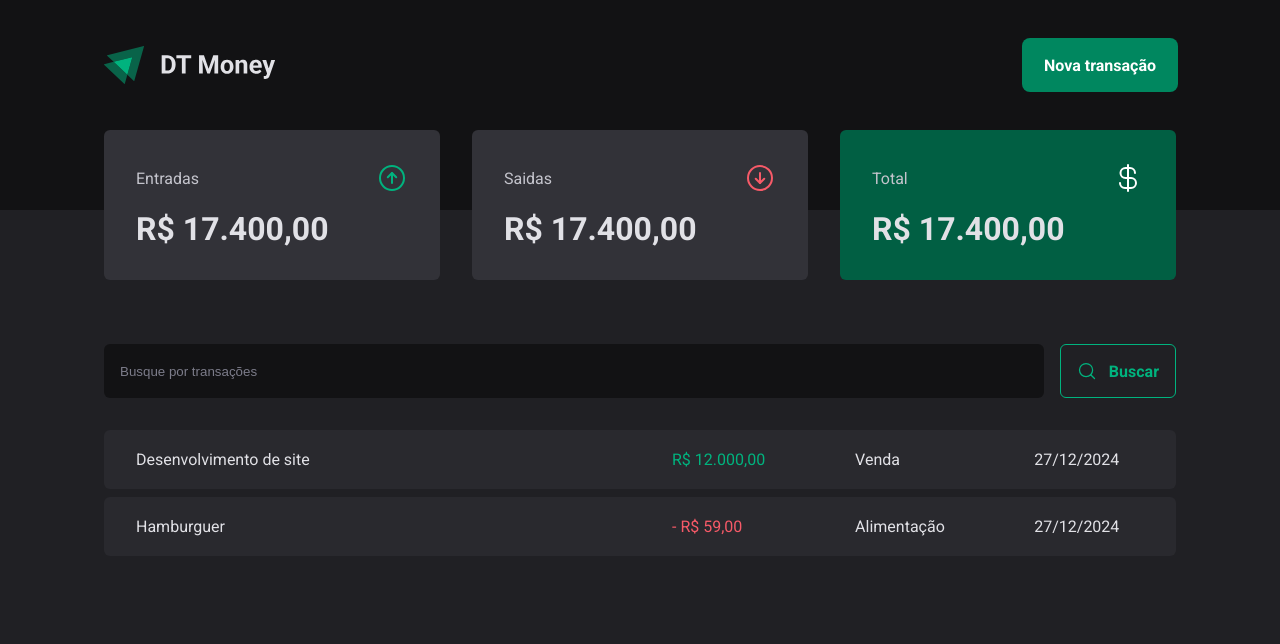
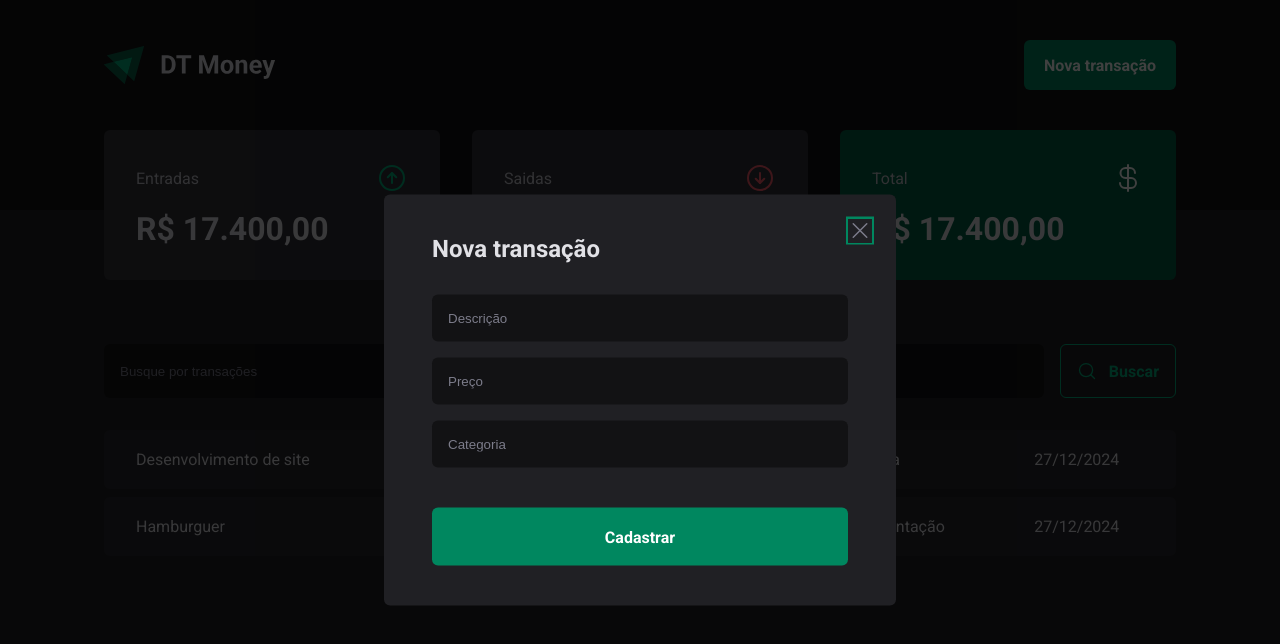
Before and after one commit to SamuelMorais030202/dt-money, a React (Vite) app: page / in a window 1280 px wide. Both pictures are taken after a click on the button "Nova transação". Shown: the top 644 px of the page. Built offline with nearby package versions, Linux system fonts and the light colour scheme.

Commit message:
feat: creating add transaction modal

```diff
--- a/package.json
+++ b/package.json
@@ -11,6 +11,7 @@
   },
   "dependencies": {
     "-": "^0.0.1",
+    "@radix-ui/react-dialog": "^1.1.4",
     "D": "^1.0.0",
     "phosphor-react": "^1.4.1",
     "react": "^18.3.1",
--- a/src/components/Header/index.tsx
+++ b/src/components/Header/index.tsx
@@ -1,13 +1,24 @@
 import { HeaderContainer, HeaderContent, NewTransactionButton } from "./styles";
+import * as Dialog from '@radix-ui/react-dialog';
 
 import logoImg from '../../assets/logo.svg';
+import { NewTransactionModal } from "../NewTransactionModal";
 
 export function Header() {
   return (
     <HeaderContainer>
       <HeaderContent>
         <img src={logoImg} alt="" />
-        <NewTransactionButton>Nova transação</NewTransactionButton>
+
+        <Dialog.Root>
+          <Dialog.Trigger asChild>
+            <NewTransactionButton>Nova transação</NewTransactionButton>
+          </Dialog.Trigger>
+
+          <NewTransactionModal />
+
+        </Dialog.Root>
+
       </HeaderContent>
     </HeaderContainer>
   )
--- /dev/null
+++ b/src/components/NewTransactionModal/index.tsx
@@ -0,0 +1,31 @@
+import * as Dialog from '@radix-ui/react-dialog';
+import { CloseButton, Content, Overlay } from './styles';
+import { X } from 'phosphor-react';
+
+export function NewTransactionModal() {
+  return (
+    <Dialog.Portal>
+      <Overlay />
+
+      <Content>
+        <Dialog.Title>Nova transação</Dialog.Title>
+
+        <CloseButton>
+          <X size={24} />
+        </CloseButton>
+
+        <form>
+          <input type="text" placeholder="Descrição" required />
+          <input type="number" placeholder="Preço" required />
+          <input type="text" placeholder="Categoria" required />
+
+          <button type="submit">
+            Cadastrar
+          </button>
+
+        </form>
+
+      </Content>
+    </Dialog.Portal>
+  )
+}
--- /dev/null
+++ b/src/components/NewTransactionModal/styles.ts
@@ -0,0 +1,71 @@
+import styled from "styled-components";
+import * as Dialog from '@radix-ui/react-dialog';
+
+export const Overlay = styled(Dialog.Overlay)`
+  position: fixed;
+  width: 100vw;
+  height: 100vh;
+  inset: 0;
+  background: rgba(0, 0, 0, 0.75);
+`;
+
+export const Content = styled(Dialog.Content)`
+  min-width: 32rem;
+  border-radius: 6px;
+  padding: 2.5rem 3rem;
+  background: ${props => props.theme['gray-800']};
+
+  position: fixed;
+  top: 50%;
+  left: 50%;
+  transform: translate(-50%, -50%);
+
+  form {
+    margin-top: 2rem;
+
+    display: flex;
+    flex-direction: column;
+    gap: 1rem;
+
+    input {
+      border-radius: 6px;
+      border: 0;
+      background: ${props => props.theme['gray-900']};
+      color: ${props => props.theme['gray-300']};
+      padding: 1rem;
+
+      &::placeholder {
+        color: ${props => props.theme['gray-500']};
+      }
+    }
+
+    button[type="submit"] {
+      height: 58px;
+      border: 0;
+      background: ${props => props.theme['green-500']};
+      color: ${props => props.theme['white']};
+      font-weight: bold;
+      padding: 0 1.25rem;
+      border-radius: 6px;
+      margin-top: 1.5rem;
+      cursor: pointer;
+      transition: background-color 0.2s;
+
+      &:hover {
+        background: ${props => props.theme['green-700']};
+      }
+    }
+  }
+`;
+
+export const CloseButton = styled(Dialog.Close)`
+  position: absolute;
+  background: transparent;
+  border: none;
+  top: 1.5rem;
+  right: 1.5rem;
+  line-height: 0;
+  font-size: 0;
+  cursor: pointer;
+  color: ${props => props.theme['gray-500']};
+`;
```
Also changed, not shown: 1 other file (tests, documents, lock files or other folders).
